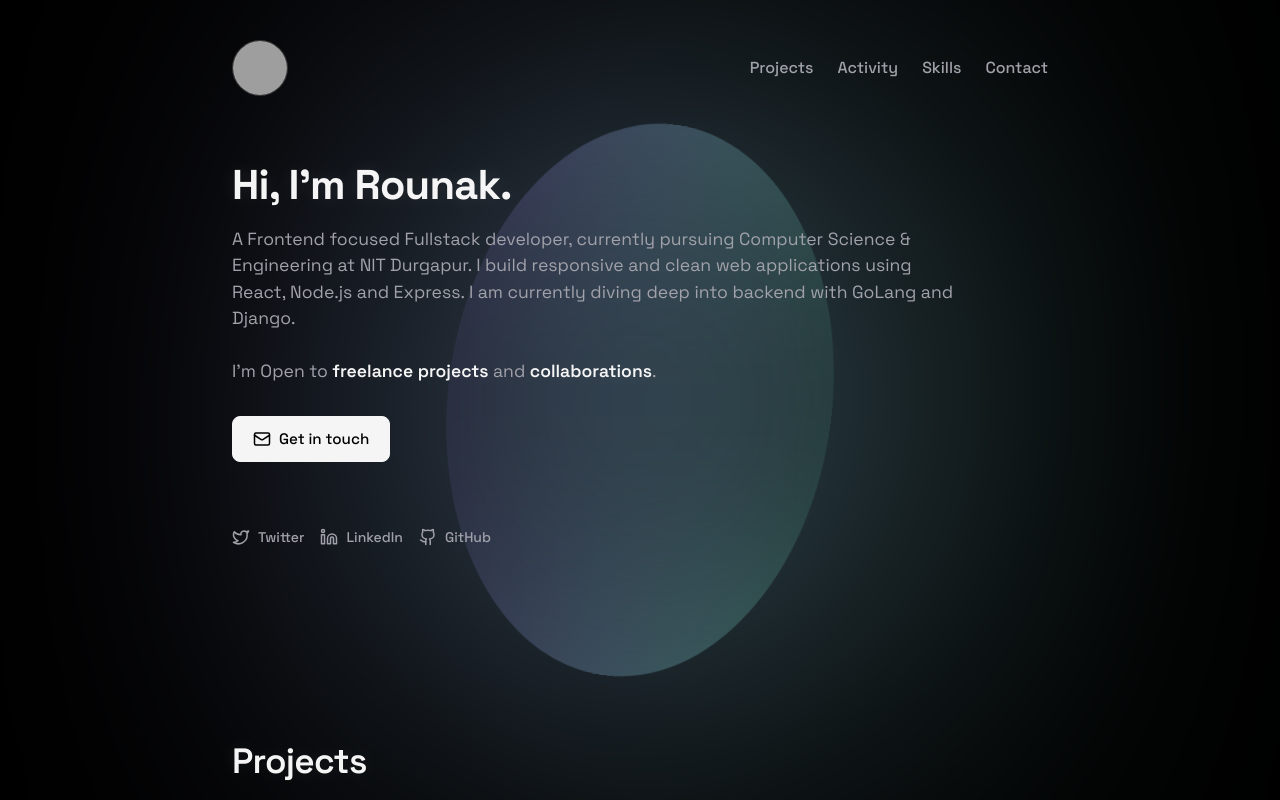
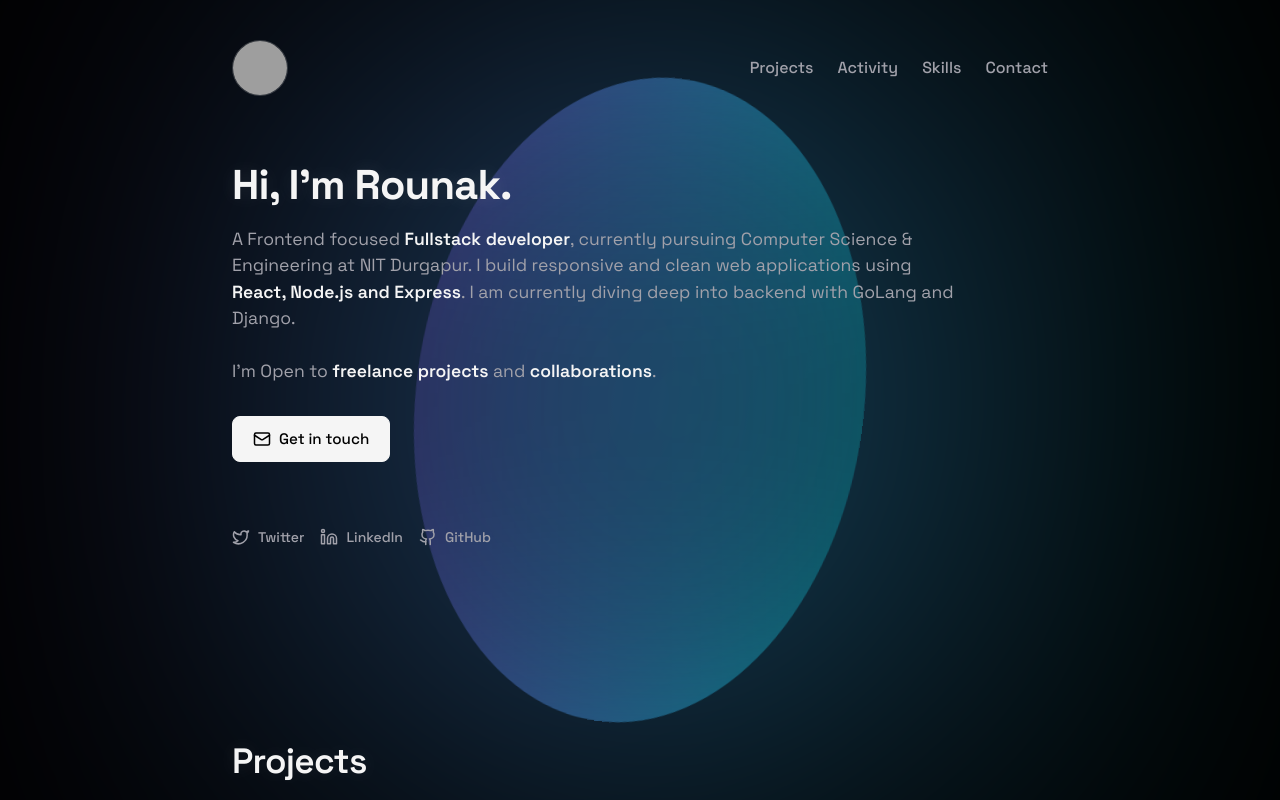
Before and after one commit to literallyrounak/portfolio, a React (Vite) app: page / in a window 1280 px wide. Shown: the top 800 px of the page. Built offline with nearby package versions, Linux system fonts and the light colour scheme; grey boxes are pictures that could not be loaded.

Commit message:
Hero Text & Blob Color

```diff
--- a/src/components/Blob.css
+++ b/src/components/Blob.css
@@ -1,13 +1,13 @@
 #blob {
   background-color: white;
-  height: 30vmax;
+  height: 35vmax;
   aspect-ratio: 1;
   position: fixed;
   left: 50%;
   top: 50%;
   translate: -50% -50%;
   border-radius: 50%;
-  background: linear-gradient(to right, aquamarine, mediumpurple);
+  background: linear-gradient(to right, cyan, rgb(147, 93, 255));
   animation: rotate 20s infinite;
   opacity: 0.8;
   z-index: -1;
@@ -19,7 +19,7 @@
   width: 100%;
   position: fixed;
   z-index: -1;
-  backdrop-filter: blur(15vmax);
+  backdrop-filter: blur(18vmax);
   pointer-events: none;
 }
 
--- a/src/components/Footer.jsx
+++ b/src/components/Footer.jsx
@@ -8,7 +8,7 @@ const Footer = () => {
       <div className="container">
         <div className="footer-content">
           <div className="footer-brand">
-            <h2 className="footer-logo">Contacts: </h2>
+            <h2 className="footer-logo">Let's connect: </h2>
           </div>
 
           <div className="footer-social-icons">
--- a/src/components/Hero.jsx
+++ b/src/components/Hero.jsx
@@ -18,7 +18,7 @@ const Hero = () => {
           </div>
 
           <p className="hero-bio">
-            A Frontend focused Fullstack developer, currently pursuing Computer Science & Engineering at NIT Durgapur. I build responsive and clean web applications using React, Node.js and Express. I am currently diving deep into backend with GoLang and Django.
+            A Frontend focused <span className='highlight'>Fullstack developer</span>, currently pursuing Computer Science & Engineering at NIT Durgapur. I build responsive and clean web applications using <span className='highlight'>React, Node.js and Express</span>. I am currently diving deep into backend with GoLang and Django.
             <br /><br />
             I'm Open to <span className='highlight'>freelance projects</span> and <span className='highlight'>collaborations</span>.
           </p>
```
